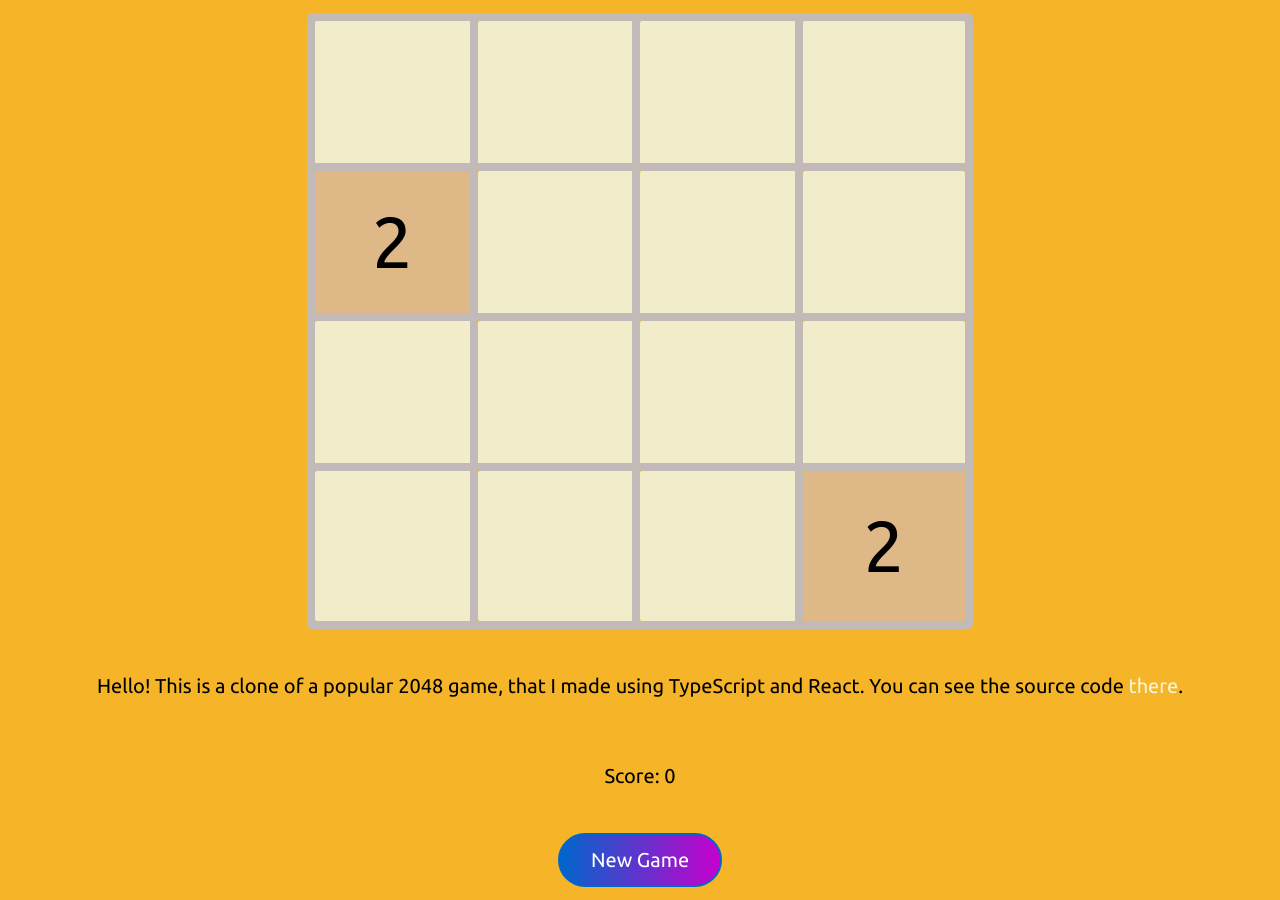
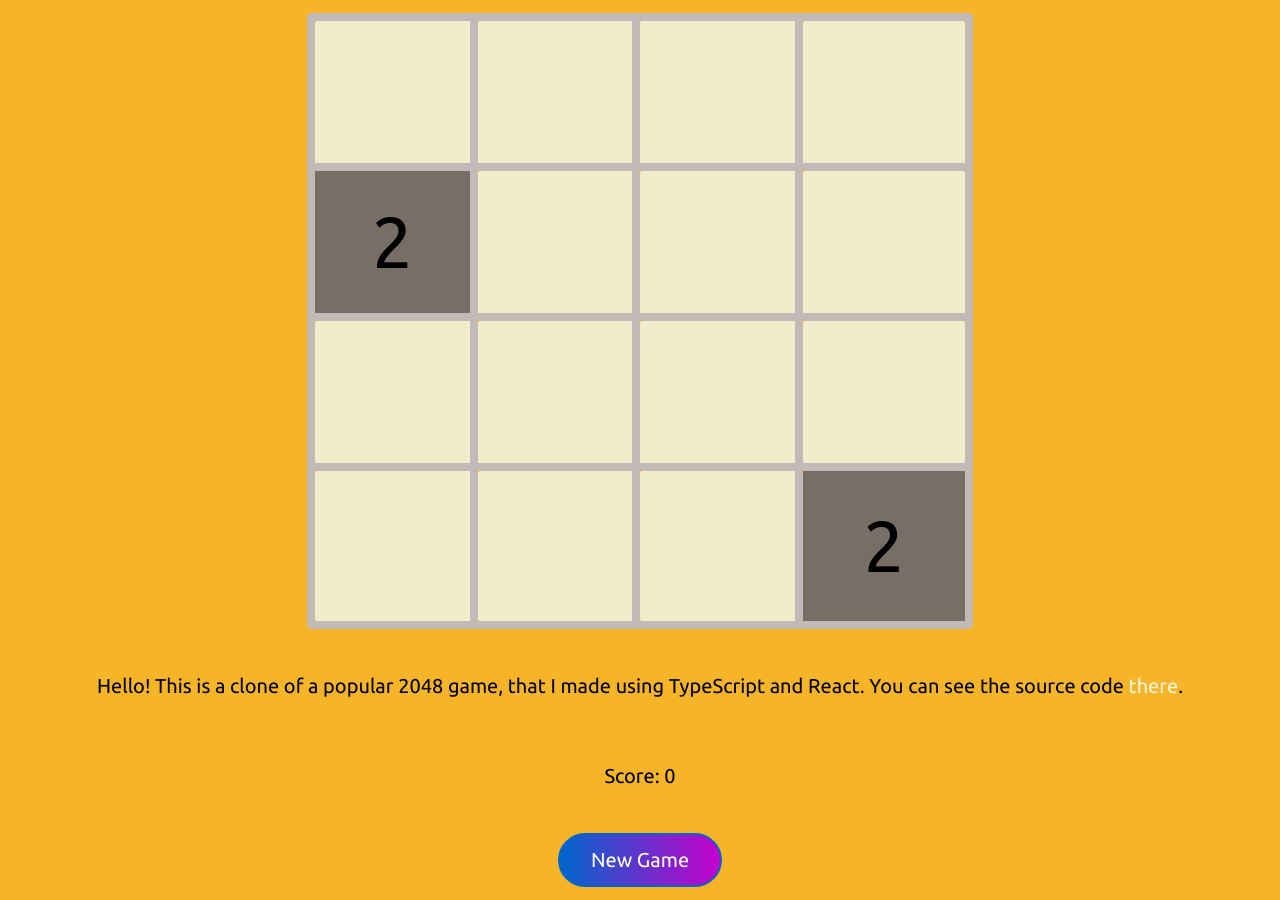
Before and after one commit to Alzamer/2048, a React (Vite) app: page / in a window 1280 px wide. Built offline with nearby package versions, Linux system fonts and the light colour scheme.

Commit message:
Added some colors to cells!

```diff
--- a/src/Tile/index.tsx
+++ b/src/Tile/index.tsx
@@ -1,8 +1,22 @@
 import styles from './style.module.css'
 
 function Tile({ children } : { children : number}) {
+  const colors = {
+    '2': '#776E65',
+    '4': '#776E65',
+    '8': '#F2B179',
+    '16': 'F59563',
+    '32': '#F67C5F',
+    '64': '#F65E3B',
+    '128': '#EDCF72',
+    '256': '#EDCC61',
+    '512': '#EDC850',
+    '1024': '#EDC53F',
+    '2028': '#EDC22E',
+  }
+
   return (
-    <div className={styles.container}>
+    <div className={styles.container} style={{ background: colors[`${children}`] }}>
       {
         children
       }
--- a/src/Tile/style.module.css
+++ b/src/Tile/style.module.css
@@ -1,7 +1,6 @@
 .container{
     width: 100%;
     height: 100%;
-    background: burlywood;
     display: flex;
     justify-content: center;
     align-items: center;
```
